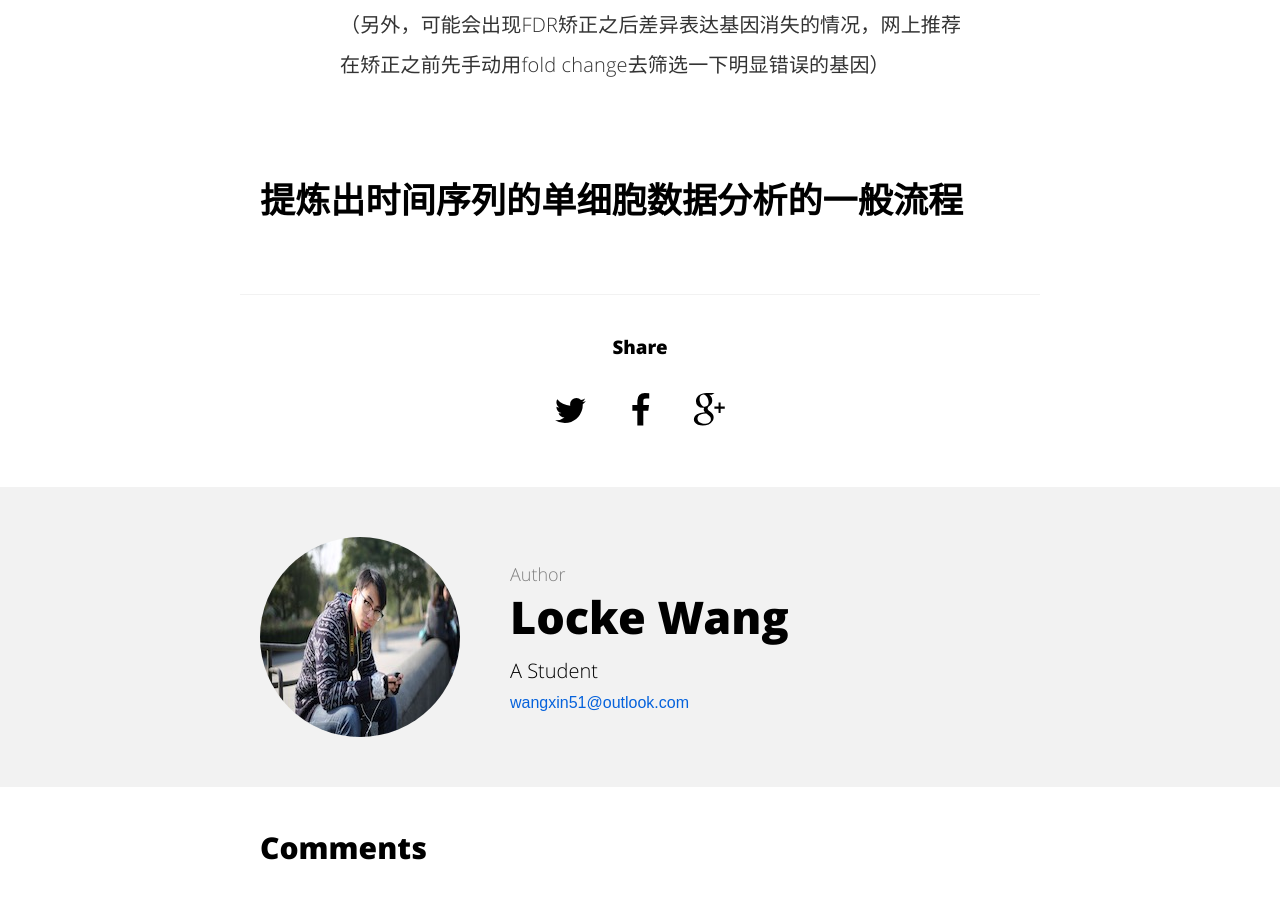
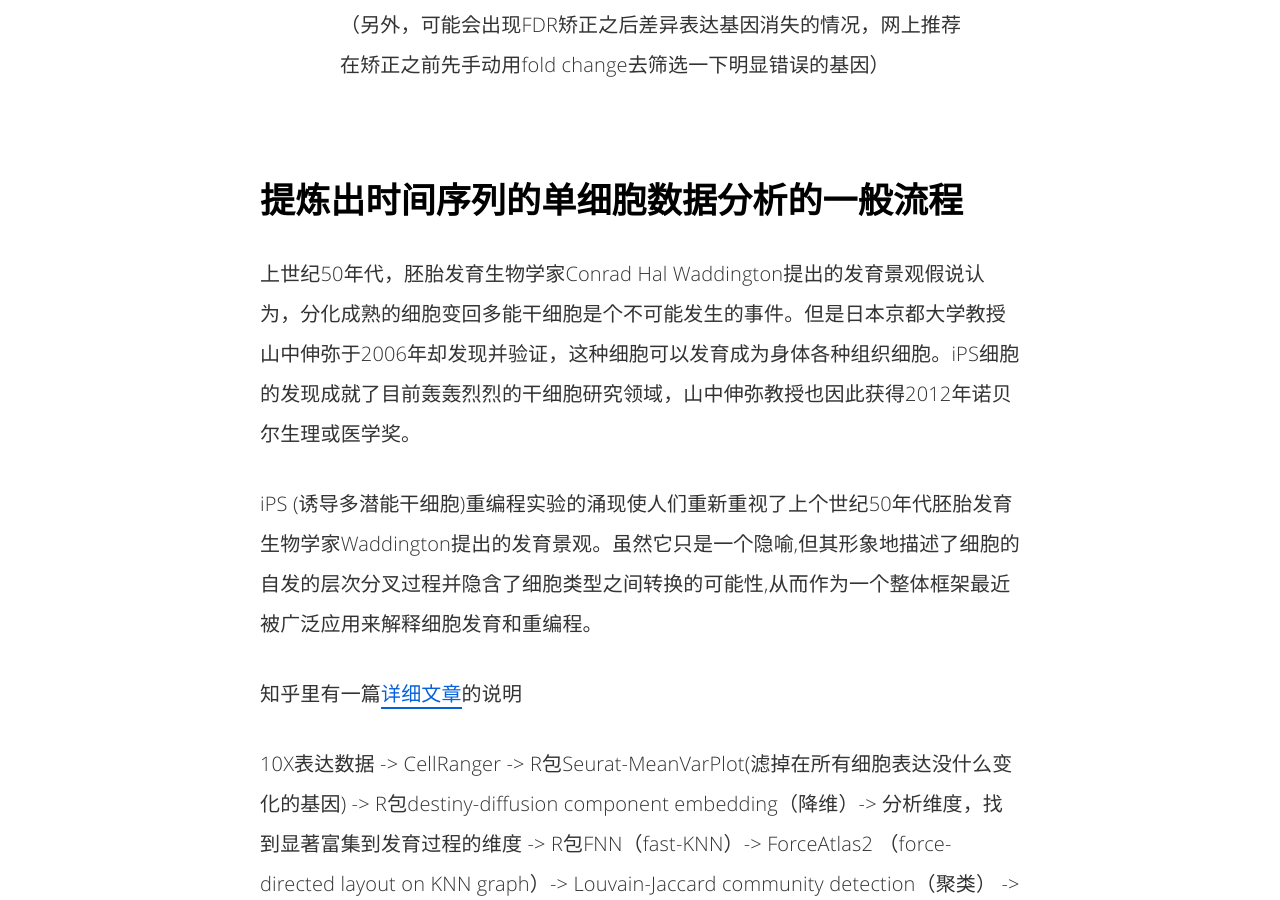
Before and after one commit to clay001/locke.github.io, a Jekyll site: the page built from _posts/2019-10-29-My_Tech_Diary.md, in a window 1280 px wide and 900 px high, scrolled down 15813 px. Built offline with Jekyll 4.4.1, drawn with Linux system fonts in a browser that asks for light colours; formulas are drawn with MathJax 3; comment, search, counter and statistics services are not loaded; some of the changed text lies outside the part shown.

Commit message:
update tech Dairy

```diff
--- a/_posts/2019-10-29-My_Tech_Diary.md
+++ b/_posts/2019-10-29-My_Tech_Diary.md
@@ -235,3 +235,11 @@ Your CPU supports instructions that this TensorFlow binary was not compiled to u
     （另外，可能会出现FDR矫正之后差异表达基因消失的情况，网上推荐在矫正之前先手动用fold change去筛选一下明显错误的基因）
 
 ## 提炼出时间序列的单细胞数据分析的一般流程
+
+上世纪50年代，胚胎发育生物学家Conrad Hal Waddington提出的发育景观假说认为，分化成熟的细胞变回多能干细胞是个不可能发生的事件。但是日本京都大学教授山中伸弥于2006年却发现并验证，这种细胞可以发育成为身体各种组织细胞。iPS细胞的发现成就了目前轰轰烈烈的干细胞研究领域，山中伸弥教授也因此获得2012年诺贝尔生理或医学奖。
+
+iPS (诱导多潜能干细胞)重编程实验的涌现使人们重新重视了上个世纪50年代胚胎发育生物学家Waddington提出的发育景观。虽然它只是一个隐喻,但其形象地描述了细胞的自发的层次分叉过程并隐含了细胞类型之间转换的可能性,从而作为一个整体框架最近被广泛应用来解释细胞发育和重编程。
+
+知乎里有一篇[详细文章](https://zhuanlan.zhihu.com/p/44913010)的说明
+
+10X表达数据 -> CellRanger -> R包Seurat-MeanVarPlot(滤掉在所有细胞表达没什么变化的基因) -> R包destiny-diffusion component embedding（降维）-> 分析维度，找到显著富集到发育过程的维度 -> R包FNN（fast-KNN）-> ForceAtlas2 （force-directed layout on KNN graph）->  Louvain-Jaccard community detection（聚类） -> Optimal Transport 算法(OT) -> 基因调控网络和基因表达模块分析 -> 其他算法比较
```
